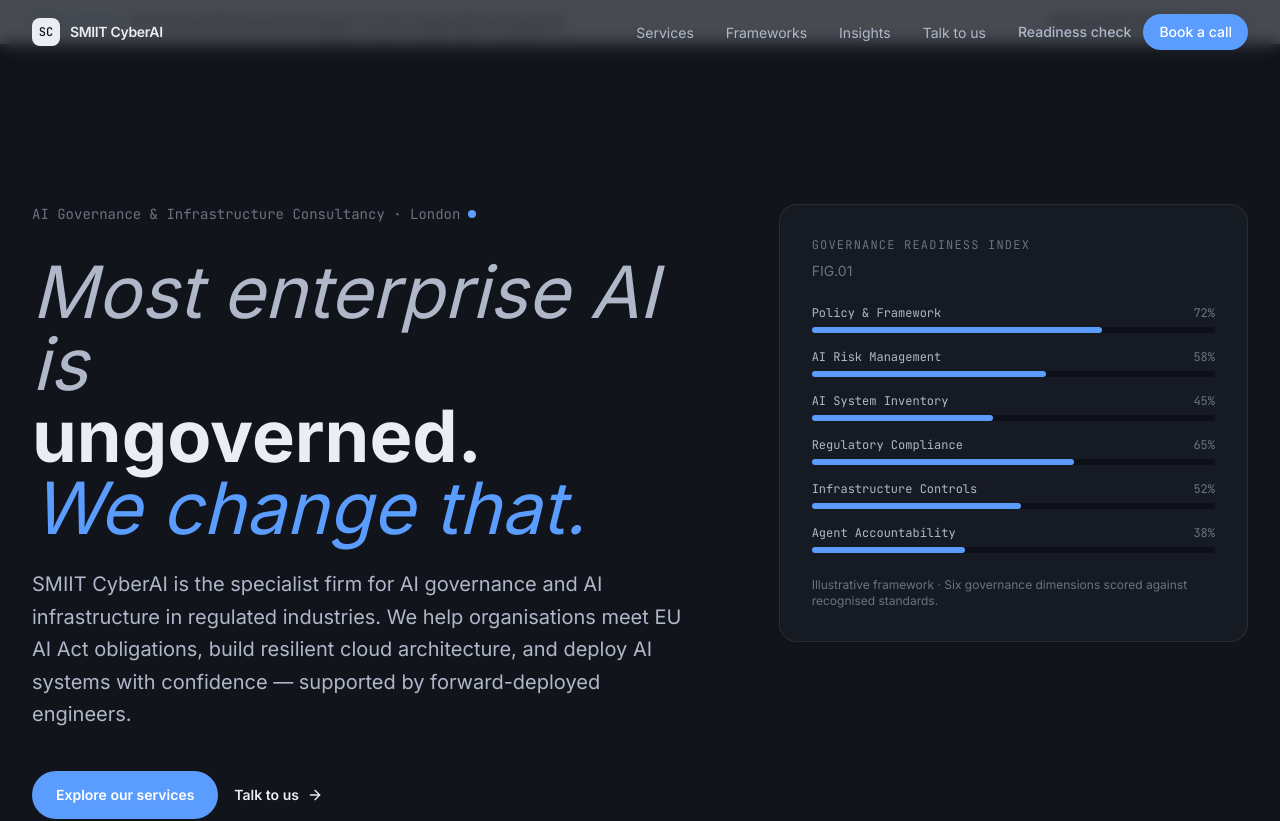
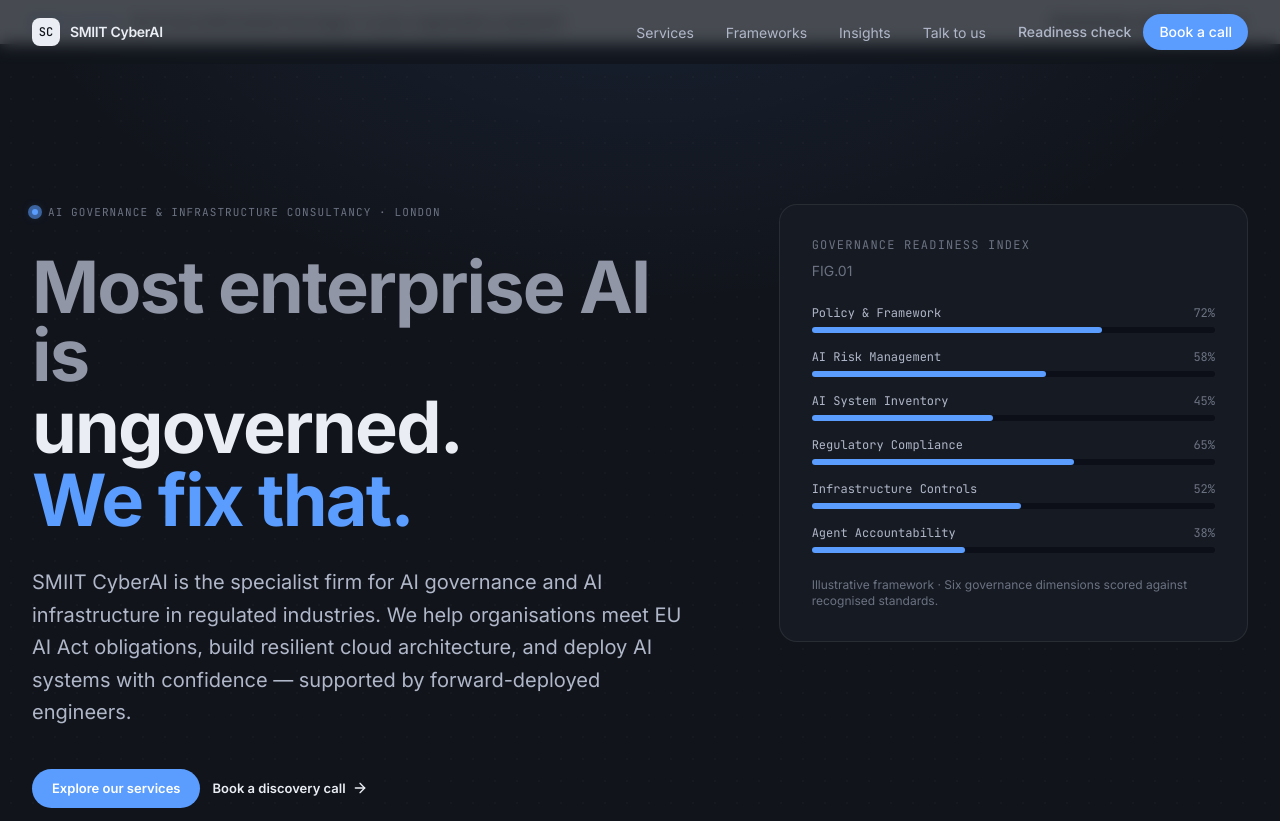
Before and after one commit to sameerkalyan/website-cloner, a Next.js app: page / in a window 1280 px wide. Shown: the top 821 px of the page. Built offline with nearby package versions, Linux system fonts and the light colour scheme.

Commit message:
fix: remove unused imports, fix lint errors, clean hero duplicate paragraph

```diff
--- a/src/components/free-resources-section.tsx
+++ b/src/components/free-resources-section.tsx
@@ -10,7 +10,7 @@
           <p className="text-sm font-mono text-[var(--ink3)] uppercase tracking-widest mb-3">
             Start here
           </p>
-          <h2 className="text-3xl md:text-4xl font-heading font-semibold leading-heading text-[var(--ink)]">
+          <h2 className="text-3xl md:text-4xl font-display font-semibold text-[var(--ink)]">
             Start here, at no cost.
           </h2>
         </header>
@@ -22,7 +22,7 @@
             >
               <div className="mb-5">
                 <span className="inline-flex items-center justify-center h-10 w-10 rounded-xl bg-[var(--accent)]/10 text-[var(--accent)]">
-                  <Icon name={magnet.icon as any} />
+                  <Icon name={magnet.icon} />
                 </span>
               </div>
               <p className="text-[10px] font-mono uppercase tracking-widest text-[var(--ink3)] mb-2">
--- a/src/components/hero-section.tsx
+++ b/src/components/hero-section.tsx
@@ -7,7 +7,7 @@
 import { DISCIPLINES } from "@/components/site-data";
 
 export function HeroSection() {
-  const [activeDiscipline, setActiveDiscipline] = useState(0);
+const [, setActiveDiscipline] = useState(0);
 
 useEffect(() => {
 const id = window.setInterval(() => {
@@ -17,48 +17,54 @@
 }, []);
 
 return (
-    <section className="relative pt-32 pb-20 md:pt-40 md:pb-28 bg-[var(--pa)]">
-      <div className="mx-auto max-w-7xl px-6 lg:px-8">
+<section className="relative pt-32 pb-20 md:pt-40 md:pb-28 bg-[var(--pa)] gradient-bg">
+<div className="absolute inset-0 dot-grid opacity-50" />
+
+<div className="relative mx-auto max-w-7xl px-6 lg:px-8">
 <div className="grid lg:grid-cols-12 lg:gap-16 items-start">
 <div className="lg:col-span-7">
-            <p className="flex items-center gap-2 text-sm font-mono text-[var(--ink3)] mb-8">
-              AI Governance & Infrastructure Consultancy · London
-              <span className="relative flex h-2 w-2">
-                <span className="animate-ping absolute inline-flex h-full w-full rounded-full bg-[var(--accent)] opacity-75" />
-                <span className="relative inline-flex rounded-full h-2 w-2 bg-[var(--accent)]" />
-              </span>
-            </p>
+<div
+className="flex items-center gap-2.5 text-[11px] font-mono text-[var(--ink3)] mb-8 uppercase tracking-widest opacity-0"
+style={{ animation: "fadeUp 0.5s ease-out 0.05s forwards" }}
+>
+<span className="accent-dot relative flex h-2 w-2" />
+AI Governance &amp; Infrastructure Consultancy · London
+</div>
 
-            <h1 className="text-5xl md:text-6xl lg:text-7xl font-heading leading-heading text-[var(--ink)] mb-6">
-              <span className="block italic text-[var(--ink2)]">
-                Most enterprise AI is
-              </span>
-              <span className="block font-bold">ungoverned.</span>
-              <span className="block italic text-[var(--accent)]">
-                We change that.
-              </span>
+<h1
+className="text-[3.4rem] md:text-7xl font-display font-bold leading-[0.95] tracking-tight text-[var(--ink)] mb-8 opacity-0"
+style={{ animation: "fadeUp 0.55s ease-out 0.1s forwards" }}
+>
+<span className="block text-[var(--ink2)]/80">Most enterprise AI is</span>
+<span className="block text-[var(--ink)] mt-1">ungoverned.</span>
+<span className="block text-[var(--accent)] mt-1">We fix that.</span>
 </h1>
 
-            <p className="text-lg md:text-xl text-[var(--ink2)] leading-relaxed max-w-2xl mb-10">
+<div
+className="max-w-2xl mb-10 opacity-0"
+style={{ animation: "fadeUp 0.55s ease-out 0.2s forwards" }}
+>
+<p className="text-lg md:text-xl text-[var(--ink2)] leading-relaxed">
 SMIIT CyberAI is the specialist firm for AI governance and AI
 infrastructure in regulated industries. We help organisations meet
 EU AI Act obligations, build resilient cloud architecture, and
-              deploy AI systems with confidence — supported by
-              forward-deployed engineers.
+deploy AI systems with confidence — supported by forward-deployed
+engineers.
 </p>
+</div>
 
-            <div className="flex flex-wrap items-center gap-4">
+<div className="flex flex-wrap items-center gap-3">
 <Link
 href="#services"
-                className="inline-flex items-center justify-center rounded-full bg-[var(--accent)] px-6 py-3.5 text-sm font-semibold text-white hover:opacity-90 transition-opacity"
+className="inline-flex items-center justify-center rounded-full bg-[var(--accent)] px-5 py-2.5 text-[13px] font-semibold text-white hover:bg-[#2563eb] transition-colors"
 >
 Explore our services
 </Link>
 <Link
 href="#booking"
-                className="inline-flex items-center gap-2 text-sm font-semibold text-[var(--ink)] hover:text-[var(--accent)] transition-colors"
+className="inline-flex items-center gap-1.5 text-[13px] font-semibold text-[var(--ink)] hover:text-[var(--accent)] transition-colors"
 >
-                Talk to us <Icon name="arrowRight" />
+Book a discovery call <Icon name="arrowRight" />
 </Link>
 </div>
 
--- a/src/components/industries-section.tsx
+++ b/src/components/industries-section.tsx
@@ -1,5 +1,3 @@
-import Link from "next/link";
-import { Icon } from "@/components/icons";
 import { INDUSTRIES } from "@/components/site-data";
 
 export function IndustriesSection() {
@@ -10,7 +8,7 @@
           <p className="text-sm font-mono text-[var(--ink3)] uppercase tracking-widest mb-3">
             Industries
           </p>
-          <h2 className="text-3xl md:text-4xl font-heading font-semibold leading-heading text-[var(--ink)]">
+          <h2 className="text-3xl md:text-4xl font-display font-semibold text-[var(--ink)]">
             Where governance and infrastructure carry the most weight.
           </h2>
         </header>
--- a/src/components/readiness-panel.tsx
+++ b/src/components/readiness-panel.tsx
@@ -2,7 +2,6 @@
 
 import { useEffect, useRef } from "react";
 import { READINESS_DATA } from "@/components/site-data";
-import { Icon } from "@/components/icons";
 
 export function ReadinessPanel() {
   const panelRef = useRef<HTMLDivElement>(null);
--- a/src/components/services-tabs.tsx
+++ b/src/components/services-tabs.tsx
@@ -3,7 +3,6 @@
 import { useState } from "react";
 import { SERVICES } from "@/components/site-data";
 import type { Service } from "@/types";
-import Link from "next/link";
 import { Icon } from "@/components/icons";
 
 export function ServicesTabs() {
@@ -16,7 +15,7 @@
           <p className="text-sm font-mono text-[var(--ink3)] uppercase tracking-widest mb-3">
             Full service detail
           </p>
-          <p className="text-2xl md:text-3xl font-heading font-semibold leading-heading text-[var(--ink)]">
+          <p className="text-2xl md:text-3xl font-display font-semibold text-[var(--ink)]">
             Everything we do, in depth.
           </p>
         </header>
@@ -44,7 +43,7 @@
                 <span className="inline-block px-2.5 py-1 text-xs font-mono font-medium bg-[var(--accent)]/10 text-[var(--accent)] rounded-full mb-4">
                   {active.tag}
                 </span>
-                <h3 className="text-2xl md:text-3xl font-heading font-semibold leading-heading text-[var(--ink)] mb-4">
+                <h3 className="text-2xl md:text-3xl font-display font-semibold text-[var(--ink)] mb-4">
                   {active.title}
                 </h3>
                 <p className="text-base md:text-lg text-[var(--ink2)] leading-relaxed mb-6">
```
Lines whose indentation alone changed are shown as unchanged.
